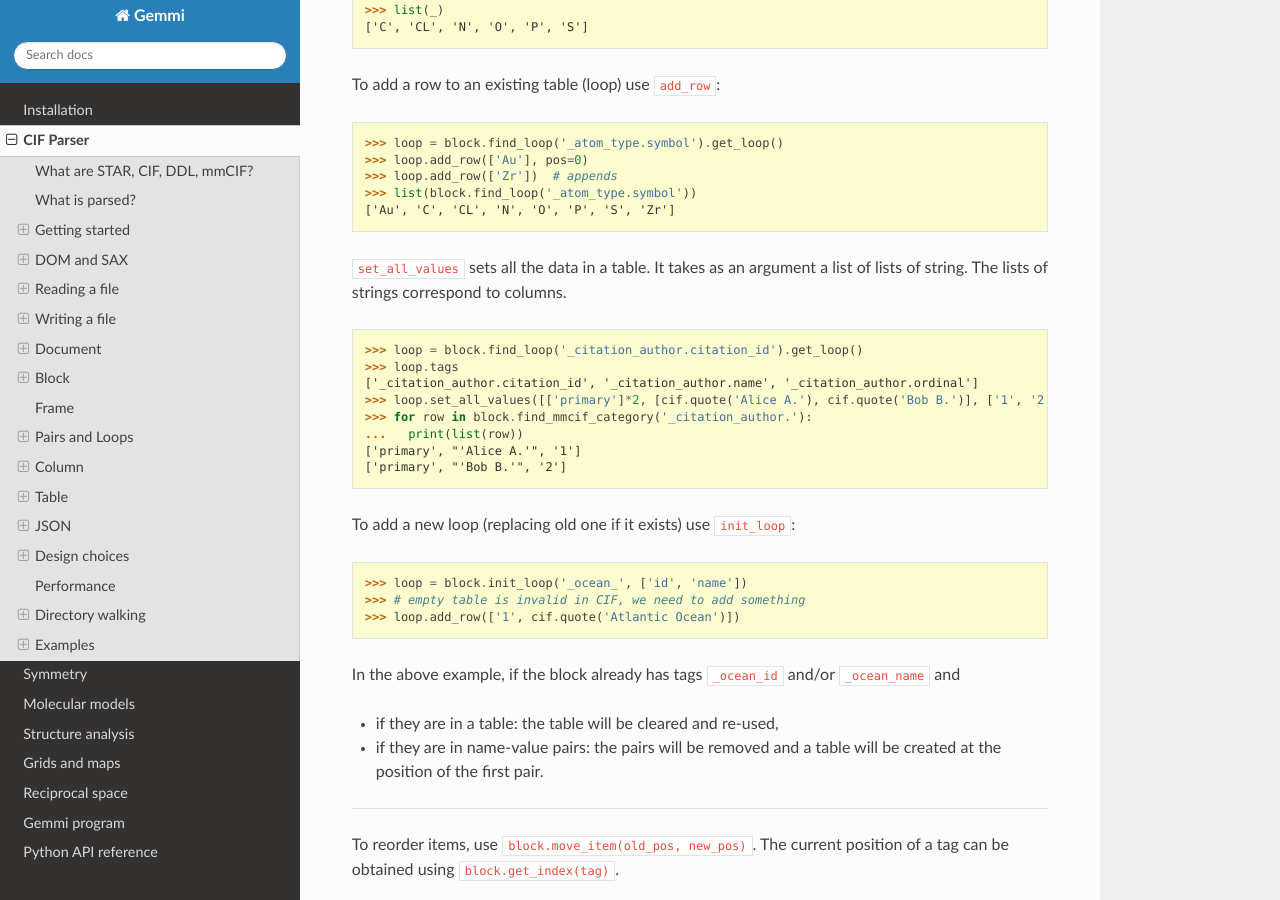
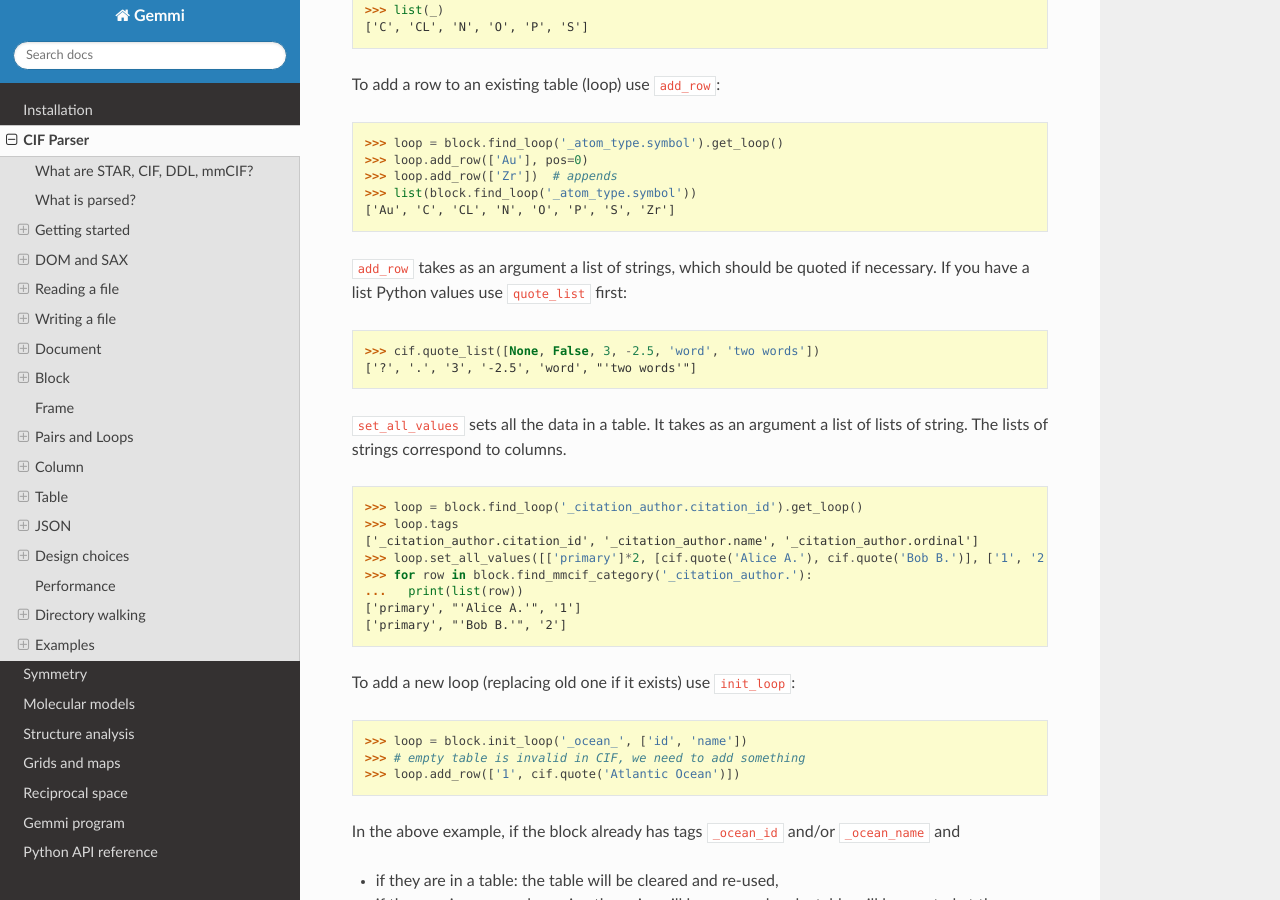
Before and after one commit to project-gemmi/gemmi, a Sphinx documentation site: the page built from docs/cif.rst, in a window 1280 px wide and 900 px high, scrolled down 14577 px. Built offline with Sphinx 7.4.7 and the Read the Docs theme 2.0.0, drawn with Linux system fonts in a browser that asks for light colours.

Commit message:
python: add cif.quote_list()
for #47

```diff
--- a/docs/cif.rst
+++ b/docs/cif.rst
@@ -754,6 +754,14 @@ To add a row to an existing table (loop) use ``add_row``:
   >>> loop.add_row(['Zr'])  # appends
   >>> list(block.find_loop('_atom_type.symbol'))
   ['Au', 'C', 'CL', 'N', 'O', 'P', 'S', 'Zr']
+
+``add_row`` takes as an argument a list of strings, which should be quoted
+if necessary. If you have a list Python values use ``quote_list`` first:
+
+.. doctest::
+
+  >>> cif.quote_list([None, False, 3, -2.5, 'word', 'two words'])
+  ['?', '.', '3', '-2.5', 'word', "'two words'"]
 
 ``set_all_values`` sets all the data in a table. It takes as an argument
 a list of lists of string. The lists of strings correspond to columns.
```
Also changed, not shown: 1 other file.
